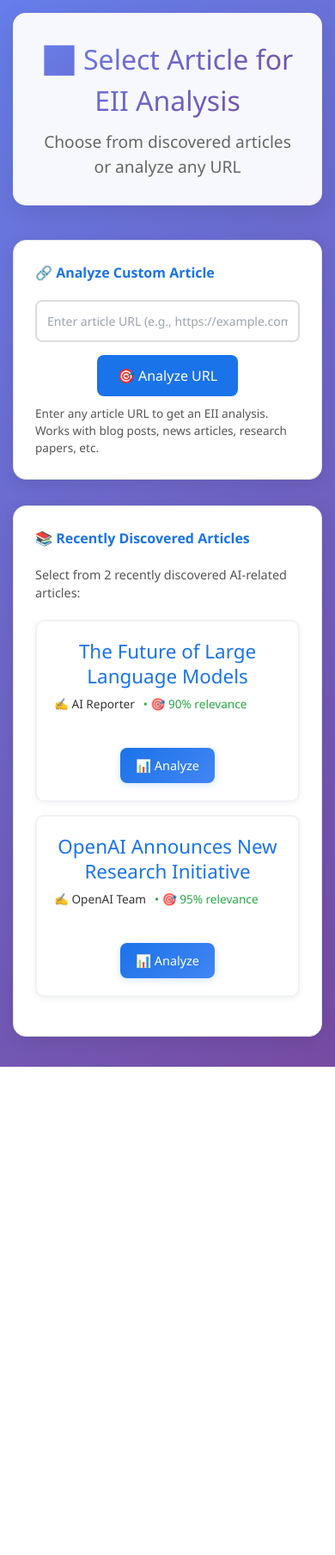
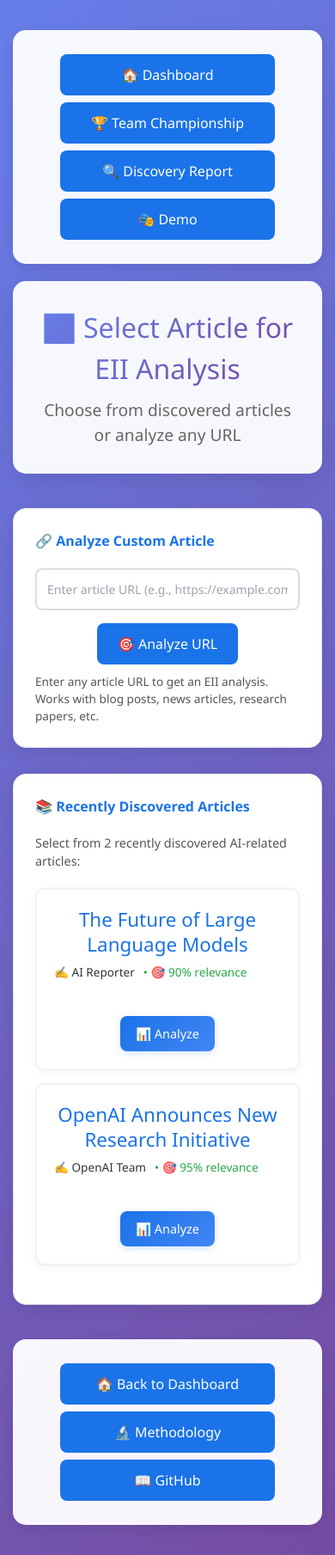
Before and after one commit to dp-pcs/expertise-inflation-index, a Flask app: page /article-analysis in a window 390 px wide. Shown: the whole page at 86% size. Before the commit the page ends 1241 px from the top, so only its background shows below. Run offline with Flask 3, Linux system fonts and the light colour scheme; some libraries are stand-ins or nearby versions.

Commit message:
Add navigation to article selection page
- Added top and footer navigation bars
- Users can now easily return to dashboard and other pages
- Mobile-responsive navigation design
- Prevents users from getting stuck on article selection page

```diff
--- a/templates/article_selection.html
+++ b/templates/article_selection.html
@@ -4,6 +4,14 @@
 
 {% block content %}
 <div class="container">
+    <!-- Navigation Section -->
+    <div class="navigation">
+        <a href="/" class="nav-button">🏠 Dashboard</a>
+        <a href="/team-championship" class="nav-button">🏆 Team Championship</a>
+        <a href="/discovery-report" class="nav-button">🔍 Discovery Report</a>
+        <a href="/demo" class="nav-button">🎭 Demo</a>
+    </div>
+
     <div class="header">
         <h1>📊 Select Article for EII Analysis</h1>
         <p>Choose from discovered articles or analyze any URL</p>
@@ -73,6 +81,13 @@
         <a href="/discovery-report" class="nav-button" style="background: #1a73e8; color: white;">🔍 Discover Articles First</a>
     </div>
     {% endif %}
+
+    <!-- Footer Navigation -->
+    <div class="navigation" style="margin-top: 40px;">
+        <a href="/" class="nav-button">🏠 Back to Dashboard</a>
+        <a href="/methodology" class="nav-button">🔬 Methodology</a>
+        <a href="https://github.com/dp-pcs/expertise-inflation-index" class="nav-button" target="_blank">📖 GitHub</a>
+    </div>
 </div>
 
 <style>
@@ -205,6 +220,20 @@ input[type="url"]:focus {
     box-shadow: 0 0 0 3px rgba(26, 115, 232, 0.1);
 }
 
+/* Navigation styling */
+.navigation {
+    text-align: center;
+    margin: 20px 0;
+    padding: 20px;
+    background: rgba(255, 255, 255, 0.95);
+    border-radius: 15px;
+    box-shadow: 0 4px 15px rgba(0, 0, 0, 0.1);
+}
+
+.navigation .nav-button {
+    margin: 5px 8px;
+}
+
 /* Responsive design */
 @media (max-width: 768px) {
     .article-item {
@@ -225,6 +254,12 @@ input[type="url"]:focus {
 
     .custom-url-card input {
         width: 100%;
+    }
+
+    .navigation .nav-button {
+        display: block;
+        margin: 8px auto;
+        max-width: 250px;
     }
 }
 </style>
```
